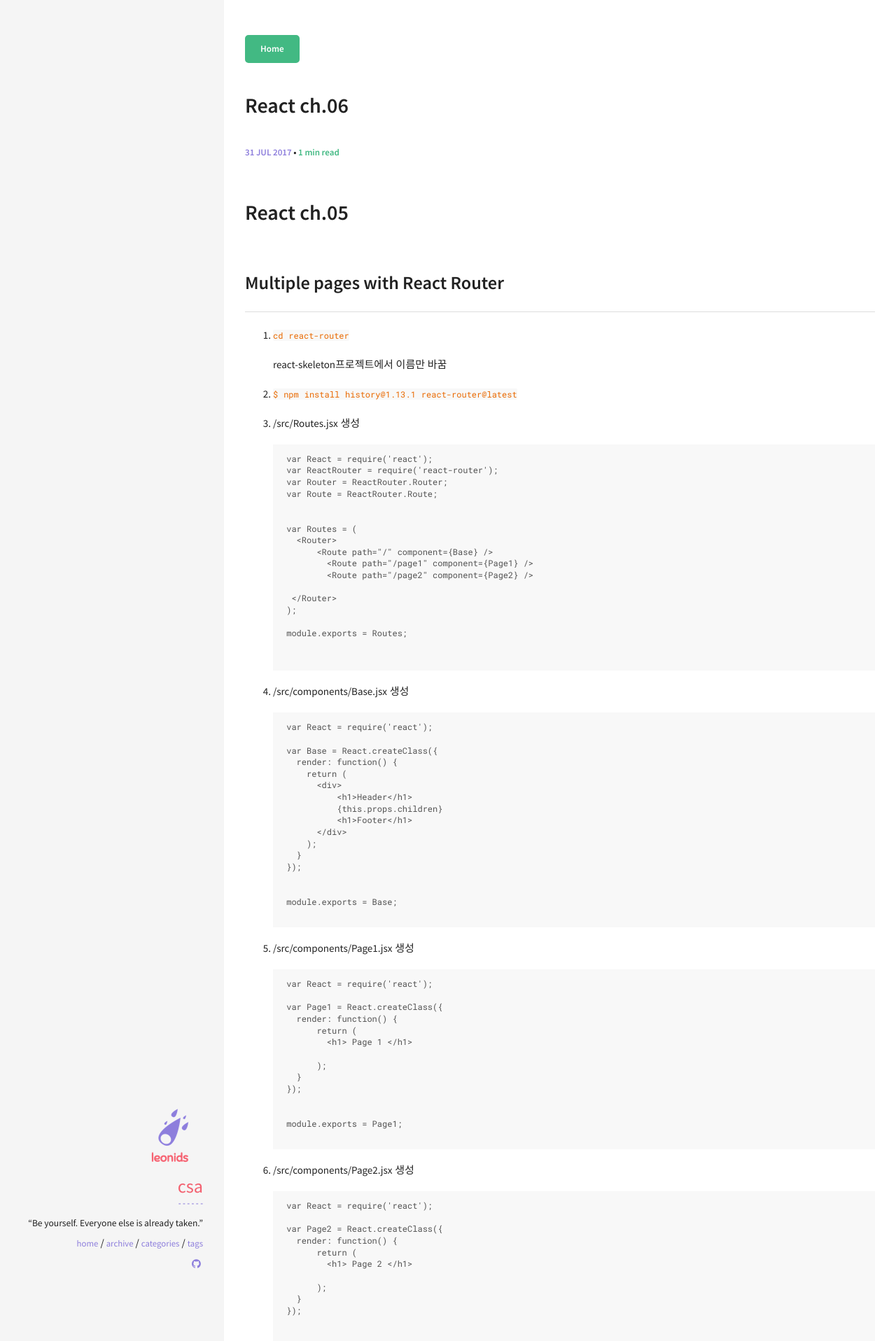
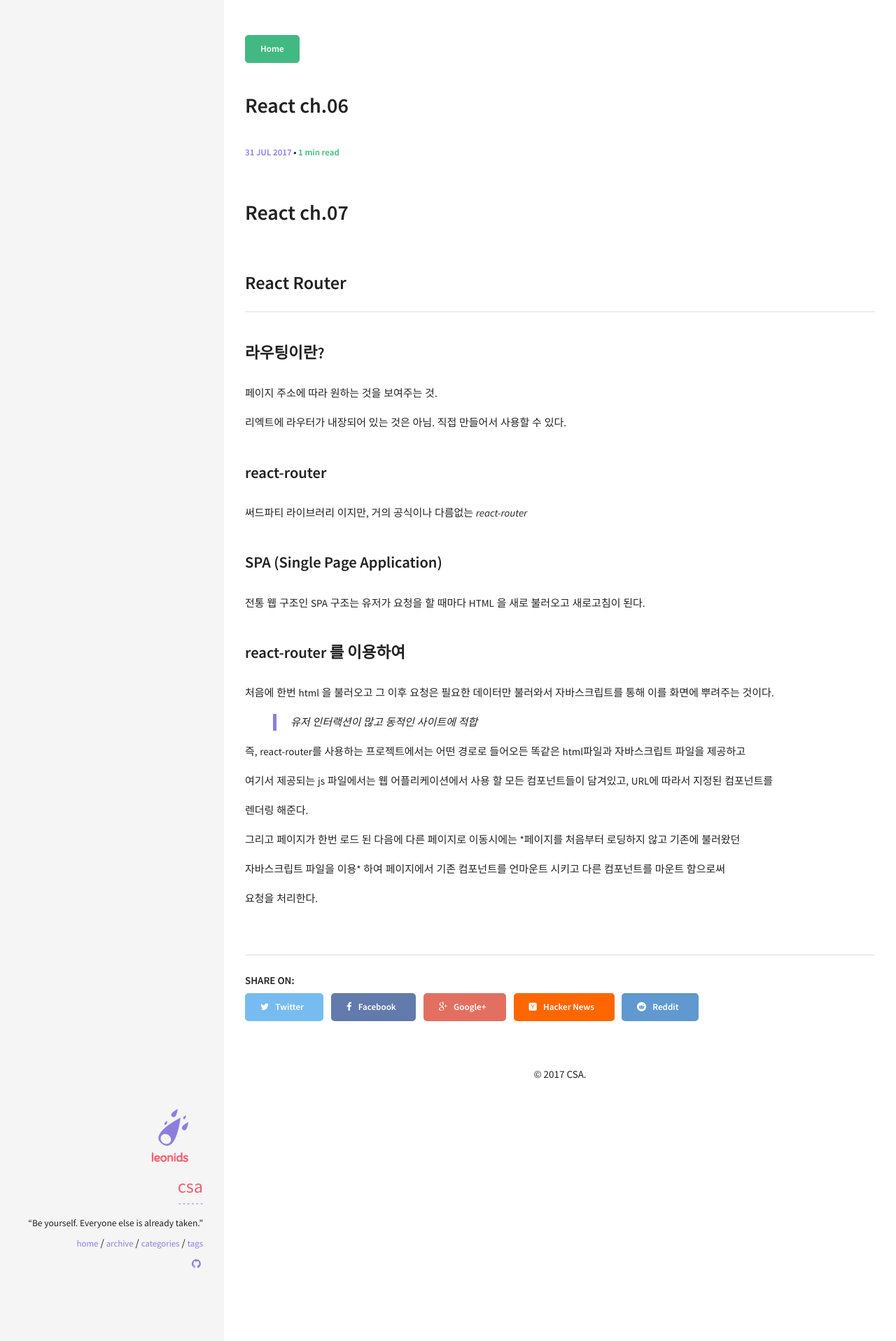
Before and after one commit to dev-csa/dev-csa.github.com, a Jekyll site: the page built from _posts/2017-07-31-react_ch06-post.md, in a window 1280 px wide. Shown: the top 1916 px of the page at 70% size. Built offline with Jekyll 4.4.1, drawn with Linux system fonts in a browser that asks for light colours; comment, search, counter and statistics services are not loaded; some of the changed text lies outside the part shown.

Commit message:
react06-07

````diff
--- a/_posts/2017-07-31-react_ch06-post.md
+++ b/_posts/2017-07-31-react_ch06-post.md
@@ -1,7 +1,7 @@
 ---
 layout: post
 title: React ch.06
-excerpt: "[React] Multiple pages with React Router "
+excerpt: "[React] About Router "
 categories: [React 강좌 따라하기]
 comments: true
 image:
@@ -10,167 +10,41 @@ image:
   creditlink: https://unsplash.com/photos/Ki0dpxd3LGc
 ---
 
-# React ch.05
+# React ch.07
 
-## Multiple pages with React Router
+## React Router
 
-1. `cd react-router`
+### 라우팅이란?
 
-    react-skeleton프로젝트에서 이름만 바꿈
+페이지 주소에 따라 원하는 것을 보여주는 것.
 
 
-2. `$ npm install history@1.13.1 react-router@latest`
+리엑트에 라우터가 내장되어 있는 것은 아님.
+직접 만들어서 사용할 수 있다.
 
-3. /src/Routes.jsx 생성
+### react-router
 
-    ```
-    var React = require('react');
-    var ReactRouter = require('react-router');
-    var Router = ReactRouter.Router;
-    var Route = ReactRouter.Route;
+써드파티 라이브러리 이지만, 거의 공식이나 다름없는 *react-router*
 
 
-    var Routes = (
-      <Router>
-          <Route path="/" component={Base} />
-            <Route path="/page1" component={Page1} />
-            <Route path="/page2" component={Page2} />
+### SPA (Single Page Application)
 
-     </Router>
-    );
-
-    module.exports = Routes;
+전통 웹 구조인 SPA 구조는 유저가 요청을 할 때마다 HTML 을 새로 불러오고 새로고침이 된다.
 
 
-    ```
+### react-router 를 이용하여
 
-4. /src/components/Base.jsx 생성
+처음에 한번 html 을 불러오고 그 이후 요청은 필요한 데이터만 불러와서 자바스크립트를 통해 이를 화면에 뿌려주는 것이다.
+> 유저 인터랙션이 많고 동적인 사이트에 적합
 
-    ```
-    var React = require('react');
+즉, react-router를 사용하는 프로젝트에서는 어떤 경로로 들어오든 똑같은 html파일과 자바스크립트 파일을 제공하고
 
-    var Base = React.createClass({
-      render: function() {
-        return (
-          <div>
-              <h1>Header</h1>
-              {this.props.children}
-              <h1>Footer</h1>
-          </div>
-        );
-      }
-    });
+여기서 제공되는 js 파일에서는 웹 어플리케이션에서 사용 할 모든 컴포넌트들이 담겨있고, URL에 따라서 지정된 컴포넌트를
 
+렌더링 해준다.
 
-    module.exports = Base;
+그리고 페이지가 한번 로드 된 다음에 다른 페이지로 이동시에는 *페이지를 처음부터 로딩하지 않고 기존에 불러왔던
 
-    ```
+자바스크립트 파일을 이용* 하여 페이지에서 기존 컴포넌트를 언마운트 시키고 다른 컴포넌트를 마운트 함으로써
 
-5. /src/components/Page1.jsx 생성
-
-    ```
-    var React = require('react');
-
-    var Page1 = React.createClass({
-      render: function() {
-          return (
-            <h1> Page 1 </h1>
-
-          );
-      }
-    });
-
-
-    module.exports = Page1;
-
-    ```
-
-
-6. /src/components/Page2.jsx 생성
-
-    ```
-    var React = require('react');
-
-    var Page2 = React.createClass({
-      render: function() {
-          return (
-            <h1> Page 2 </h1>
-
-          );
-      }
-    });
-
-
-    module.exports = Page2;
-
-    ```
-
-7. 방금 생성한 Base, Page1, Page2 jsx 파일 import
-
-    Routes.jsx  수정
-
-    ```
-    var React = require('react');
-    var ReactRouter = require('react-router');
-    var Router = ReactRouter.Router;
-    var Route = ReactRouter.Route;
-
-    var Base = require('./components/Base.jsx');
-    var Page1 = require('./components/Page1.jsx');
-    var Page2 = require('./components/Page2.jsx');
-
-    var Routes = (
-      <Router>
-          <Route path="/" component={Base}>
-            <Route path="/page1" component={Page1} />
-            <Route path="/page2" component={Page2} />
-          </Route>
-     </Router>
-    );
-
-    module.exports = Routes;
-
-
-    ```
-
-8. /src/main.jsx 수정
-
-    ```
-    var React = require('react');
-    var ReactDOM = require('react-dom');
-    var Router = require('./Routes.jsx');
-
-    ReactDOM.render(Routes, document.getElementById('main'));
-
-    ```
-
-9. /public/js/index.html 수정
-
-    ```
-    <!DOCTYPE html>
-    <html>
-        <head>
-            <title>CommonJS React Skeleton</title>
-        </head>
-        <body>
-            <div id="main">
-            </div>
-        <script src="js/main.js"></script>
-        </body>
-    </html>
-
-
-    ```
-
-
-10. `$ npm start`
-
-  아직 화면은 빈 화면.. npm kill 하고 아래 명령 입력
-
-11. `$ npm install -g http-server`
-
-12. `$ http-server -p 7070`
-
-  http://localhost:7070/ 로 페이지 확인
-
-  인데 나 왜 오류.. 모르겠다..
+요청을 처리한다.
````
Also changed, not shown: _posts/2017-07-31-react_ch07-post.md (added, +176 -0 lines).
